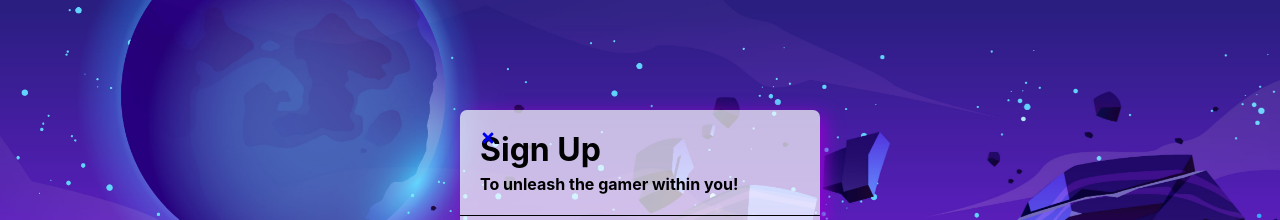
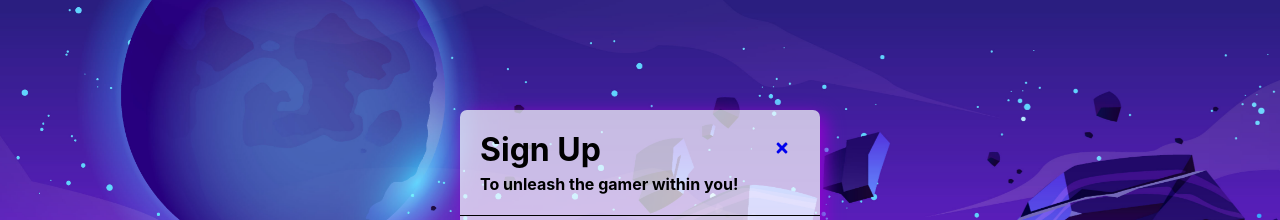
Before and after one commit to suraj0798/https---github.com-suraj0798-tic-tac-toe, a React (Create React App) app: page /signup in a window 1280 px wide. Shown: the top 220 px of the page. Built offline with nearby package versions, Linux system fonts and the light colour scheme.

Commit message:
minor changes

```diff
--- a/src/components/selectpage/Selectpage.css
+++ b/src/components/selectpage/Selectpage.css
@@ -54,20 +54,23 @@ h3 {
     padding:0 10px 0 10px;
 }
 
-.radiobtn input:checked {
+ input:checked + .radioicon {
     border-color: #ff459f;
     border-width: 3px;
+    box-shadow: 0 0 12px #ff459f;
 }
 
-.icon {
+.selectBox .icon {
     cursor: pointer;
     text-align: left;
     margin-right: 10px;
-    margin-top: -30px;
+    margin-top: 20px;
     position: absolute;
     left: 20px;
 
 }
+
+
 
 
 
--- a/src/components/selectpage/Selectpage.js
+++ b/src/components/selectpage/Selectpage.js
@@ -34,9 +34,9 @@ function Selectpage() {
         <h3>Select your mark</h3>
         <div className='radiobtn'>
            <input type= "radio" id="crossicon"  value= "X" name='radio'/>
-           <label htmlFor="crossicon" style= {{color: color}}>X</label>
+           <label htmlFor="crossicon" className='radioicon' style= {{color: color}}>X</label>
            <input type= "radio" id="circleicon"  value= "O" name='radio'/>
-           <label htmlFor= "circleicon" style= {{color: color}}>O</label>
+           <label htmlFor= "circleicon" className='radioicon' style= {{color: color}}>O</label>
         </div>
         <div className='selectColors'>
             <div className='redbutton' onClick={redbtnHandler}></div>
--- a/src/components/signup/Signup.css
+++ b/src/components/signup/Signup.css
@@ -20,7 +20,7 @@ h1 {
     margin-top: 0px;
 }
 
-.icon{
+.signup-box .icon{
     cursor: pointer;
     text-align: right;
     margin-right: 10px;
```
